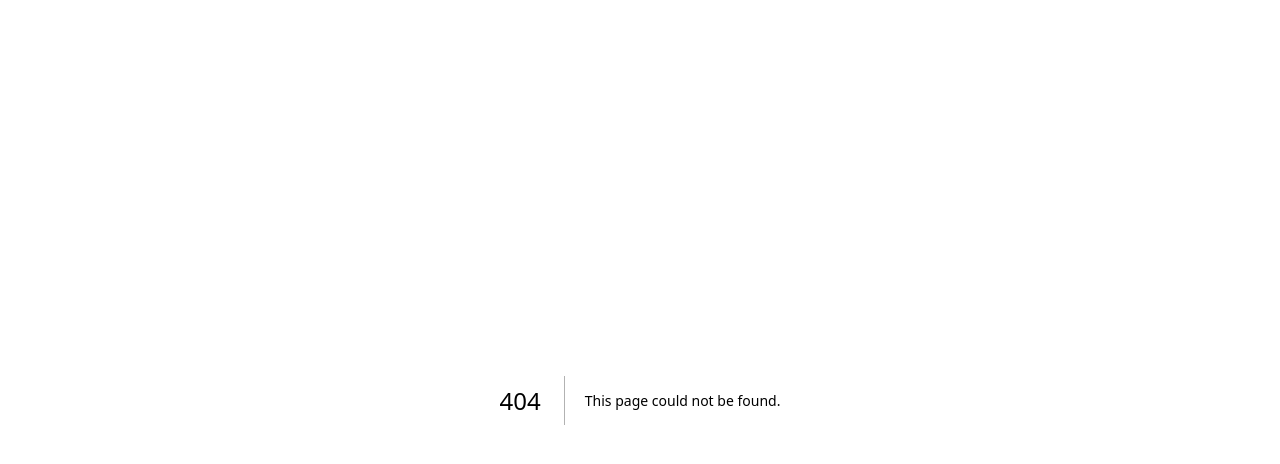
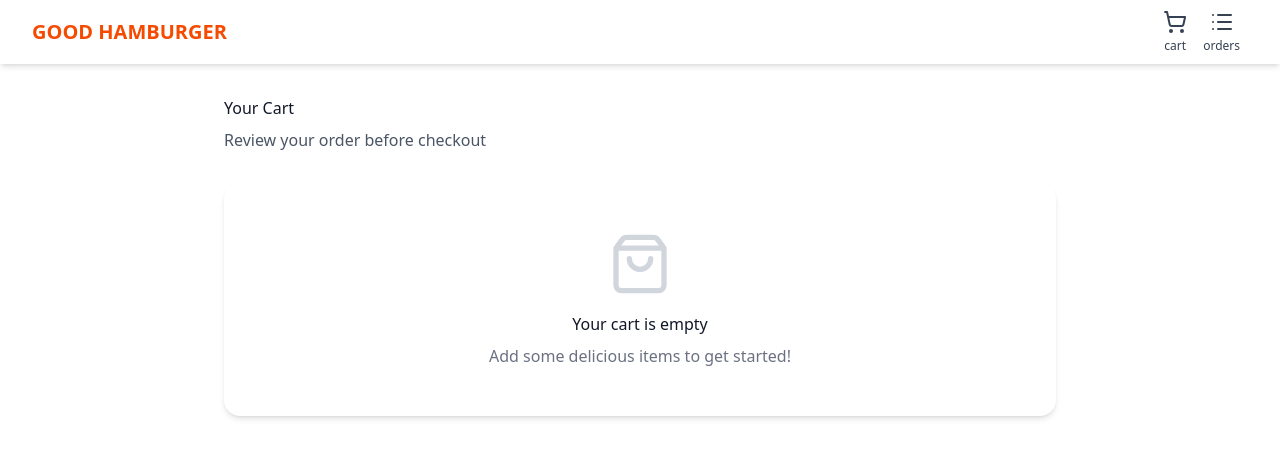
Before and after one commit to IgnacioConsuegra/Good-Hamburger, a Next.js app: page /cart in a window 1280 px wide. Before the commit this address had no page. Shown: the top 464 px of the page. Built offline with nearby package versions, Linux system fonts and the light colour scheme.

Commit message:
added page, and now the navBar work as intended.

```diff
--- /dev/null
+++ b/app/cart/page.jsx
@@ -0,0 +1,120 @@
+"use client";
+
+import React, { useContext } from "react";
+
+import { UserContext } from "../context/UserContext";
+import { ShoppingBag, Trash2, Tag, ArrowRight } from "lucide-react";
+
+export default function CartPage() {
+  const { cart, setCart } = useContext(UserContext);
+  return (
+    <div className="max-w-4xl mx-auto px-4 sm:px-6 lg:px-8 py-6 md:py-8">
+      <div className="mb-8">
+        <h2 className="text-gray-900 mb-2">Your Cart</h2>
+        <p className="text-gray-600">Review your order before checkout</p>
+      </div>
+
+      {cart.length === 0 ? (
+        <div className="bg-white rounded-2xl p-12 text-center shadow-md">
+          <ShoppingBag className="w-16 h-16 text-gray-300 mx-auto mb-4" />
+          <h3 className="text-gray-900 mb-2">Your cart is empty</h3>
+          <p className="text-gray-500">
+            Add some delicious items to get started!
+          </p>
+        </div>
+      ) : (
+        <>
+          {/* Cart Items */}
+          <div className="bg-white rounded-2xl shadow-md overflow-hidden mb-6">
+            <div className="divide-y divide-gray-100">
+              {cart.map(item => (
+                <div
+                  key={item.id}
+                  className="p-4 hover:bg-gray-50 transition-colors"
+                >
+                  <div className="flex gap-4">
+                    {/* Image */}
+                    <div className="w-20 h-20 rounded-xl overflow-hidden bg-gray-100 flex-shrink-0">
+                      <image
+                        src={item.image}
+                        alt={item.name}
+                        className="w-full h-full object-cover"
+                      />
+                    </div>
+
+                    {/* Info */}
+                    <div className="flex-1 min-w-0">
+                      <h4 className="text-gray-900 mb-1">{item.name}</h4>
+                      <p className="text-orange-600">
+                        ${item.price.toFixed(2)}
+                      </p>
+                    </div>
+
+                    {/* Remove Button */}
+                    <button
+                      onClick={() => onRemoveFromCart(item.id)}
+                      className="flex-shrink-0 w-10 h-10 flex items-center justify-center rounded-lg hover:bg-red-50 text-red-600 transition-colors"
+                      aria-label="Remove item"
+                    >
+                      <Trash2 className="w-5 h-5" />
+                    </button>
+                  </div>
+                </div>
+              ))}
+            </div>
+          </div>
+
+          {/* Order Summary */}
+          <div className="bg-white rounded-2xl shadow-md p-6 mb-6">
+            <h3 className="text-gray-900 mb-4">Order Summary</h3>
+
+            <div className="space-y-3">
+              <div className="flex justify-between text-gray-600">
+                <span>Subtotal</span>
+                <span>${subtotal.toFixed(2)}</span>
+              </div>
+
+              {discount > 0 && (
+                <div className="flex justify-between text-green-600">
+                  <div className="flex items-center gap-2">
+                    <Tag className="w-4 h-4" />
+                    <span>Discount ({(discount * 100).toFixed(0)}% off)</span>
+                  </div>
+                  <span>- ${(subtotal * discount).toFixed(2)}</span>
+                </div>
+              )}
+
+              <hr />
+
+              <div className="flex justify-between text-gray-900">
+                <span>Total</span>
+                <span>${total.toFixed(2)}</span>
+              </div>
+            </div>
+          </div>
+
+          {/* Discount Info */}
+          {discount === 0 && (
+            <div className="bg-amber-50 border border-amber-200 rounded-2xl p-4 mb-6">
+              <h4 className="text-amber-900 mb-2">💡 Available Discounts</h4>
+              <ul className="text-amber-800 space-y-1 text-sm">
+                <li>• Sandwich + Fries + Drink = 20% off</li>
+                <li>• Sandwich + Drink = 15% off</li>
+                <li>• Sandwich + Fries = 10% off</li>
+              </ul>
+            </div>
+          )}
+
+          {/* Submit Button */}
+          <button
+            onClick={onSubmitOrder}
+            className="w-full bg-orange-600 hover:bg-orange-700 text-white py-6 rounded-xl shadow-lg"
+          >
+            <span>Submit Order</span>
+            <ArrowRight className="w-5 h-5 ml-2" />
+          </button>
+        </>
+      )}
+    </div>
+  );
+}
--- a/app/components/Cart.jsx
+++ b/app/components/Cart.jsx
@@ -1,26 +1,22 @@
 "use client";
-
 
 import React, { useContext } from "react";
 import { UserContext } from "../context/UserContext";
 import { ShoppingCart } from "lucide-react";
+import { useRouter } from "next/navigation";
 
 const Cart = () => {
-  const {cart} = useContext(UserContext);
+  const { cart } = useContext(UserContext);
+  const router = useRouter();
 
   return (
-    <a
-      href="#cart"
-      className="text-gray-700 flex flex-col items-center p-2 relative"
+    <button
+      onClick={() => router.push("/cart")}
+      className="text-gray-700 flex flex-col items-center p-2 cursor-pointer"
     >
-      <div className="relative">
-        <ShoppingCart className="h-6 w-6" />
-
-        {cart.length > 0 && <div className="absolute -top-1.5 -right-1.5 bg-red-600 text-white rounded-full h-4 w-4 flex items-center justify-center text-xs font-bold p-0.5">{cart.length}</div>}
-      </div>
-
-      <span className="text-xs mt-1">Cart</span>
-    </a>
+      <ShoppingCart className="h-6 w-6" />
+      <span className="text-xs mt-1">cart</span>
+    </button>
   );
 };
 
--- a/app/components/NavBar.jsx
+++ b/app/components/NavBar.jsx
@@ -4,14 +4,21 @@ import React, { useState } from "react";
 import Cart from "./Cart";
 import Orders from "./Orders";
 import Menu from "./Menu";
+import { useRouter } from "next/navigation";
+
 const NavBar = () => {
+  const router = useRouter();
+
   return (
     <nav className="bg-white shadow-md sticky top-0 z-10">
       <div className="max-w-7xl mx-auto px-4 sm:px-6 lg:px-8">
         <div className="flex justify-center lg:justify-between h-16 items-center">
           <div className="flex items-center">
             <div className="shrink-0 flex items-center">
-              <span className="text-xl font-bold text-orange-600">
+              <span
+                className="text-xl font-bold text-orange-600 cursor-pointer"
+                onClick={() => router.push("/home")}
+              >
                 GOOD HAMBURGER
               </span>
             </div>
--- a/app/components/Orders.jsx
+++ b/app/components/Orders.jsx
@@ -1,18 +1,18 @@
 "use client";
 
 import React from "react";
-import {List} from "lucide-react";
+import { List } from "lucide-react";
+import { useRouter } from "next/navigation";
 
 const Orders = () => {
+  const router = useRouter();
   return (
-    <button>
-      <a
-        href="#orders"
-        className="text-gray-700 flex flex-col items-center p-2"
-      >
-        <List className="h-6 w-6" />
-        <span className="text-xs mt-1">Orders</span>
-      </a>
+    <button
+      onClick={() => router.push("/orders")}
+      className="text-gray-700 flex flex-col items-center p-2 cursor-pointer"
+    >
+      <List className="h-6 w-6" />
+      <span className="text-xs mt-1">orders</span>
     </button>
   );
 };
--- a/app/layout.js
+++ b/app/layout.js
@@ -1,5 +1,7 @@
 import "./globals.css";
 import UserProvider from "./context/UserContext";
+import NavBar from "./components/NavBar";
+
 export const metadata = {
   title: "Create Next App",
   description: "Generated by create next app",
@@ -8,7 +10,10 @@ export default function RootLayout({ children }) {
   return (
     <html lang="en">
       <body>
-        <UserProvider>{children}</UserProvider>
+        <UserProvider>
+          <NavBar />
+          {children}
+        </UserProvider>
       </body>
     </html>
   );
--- /dev/null
+++ b/app/orders/page.jsx
@@ -0,0 +1,7 @@
+import React from "react";
+
+const page = () => {
+  return <div>Orders page</div>;
+};
+
+export default page;
--- a/app/page.jsx
+++ b/app/page.jsx
@@ -1,11 +1,9 @@
-import NavBar from "./components/NavBar";
-import Home from "./components/Home";
+import Home from "./home/page";
 
 export default function Page() {
   return (
     <>
-    <NavBar/>
-    <Home/>
+      <Home />
     </>
   );
 }
```
Also changed, not shown: app/home/page.jsx (renamed from app/components/Home.jsx, +31 -11 lines).
